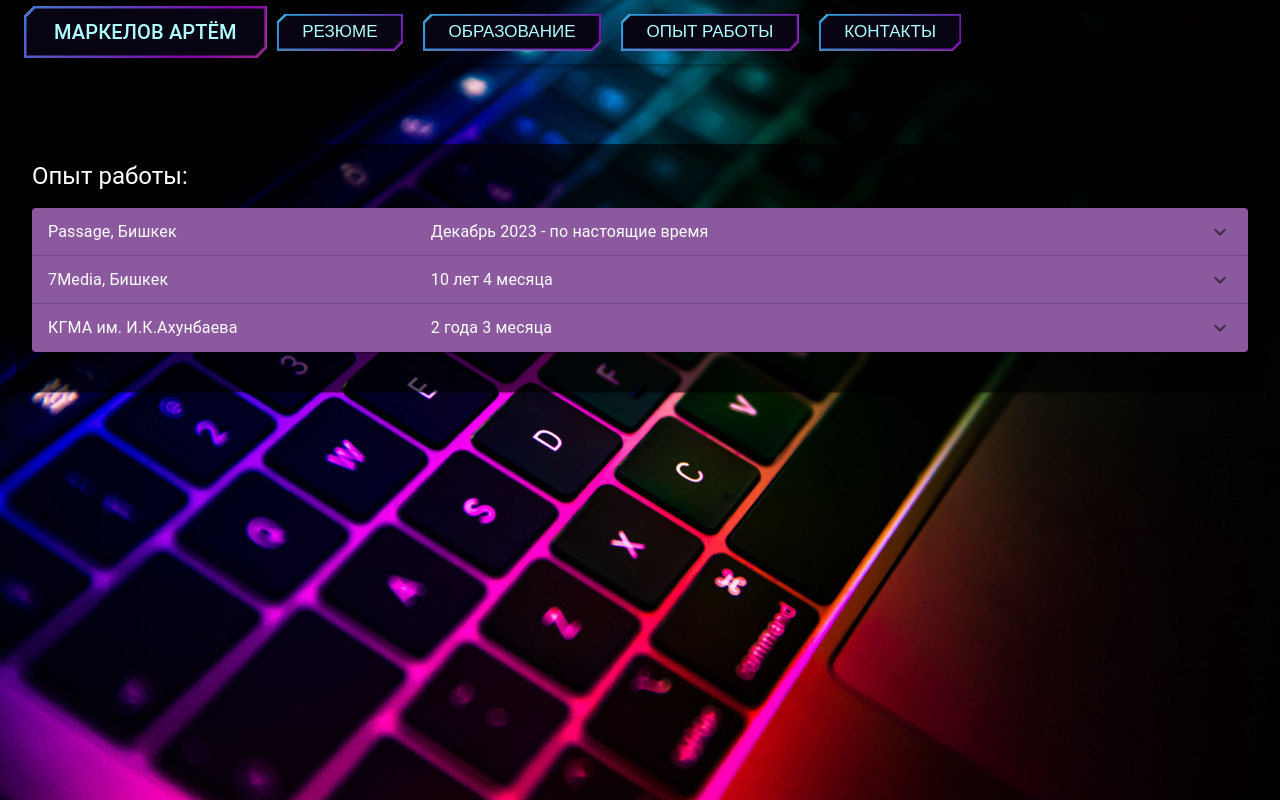
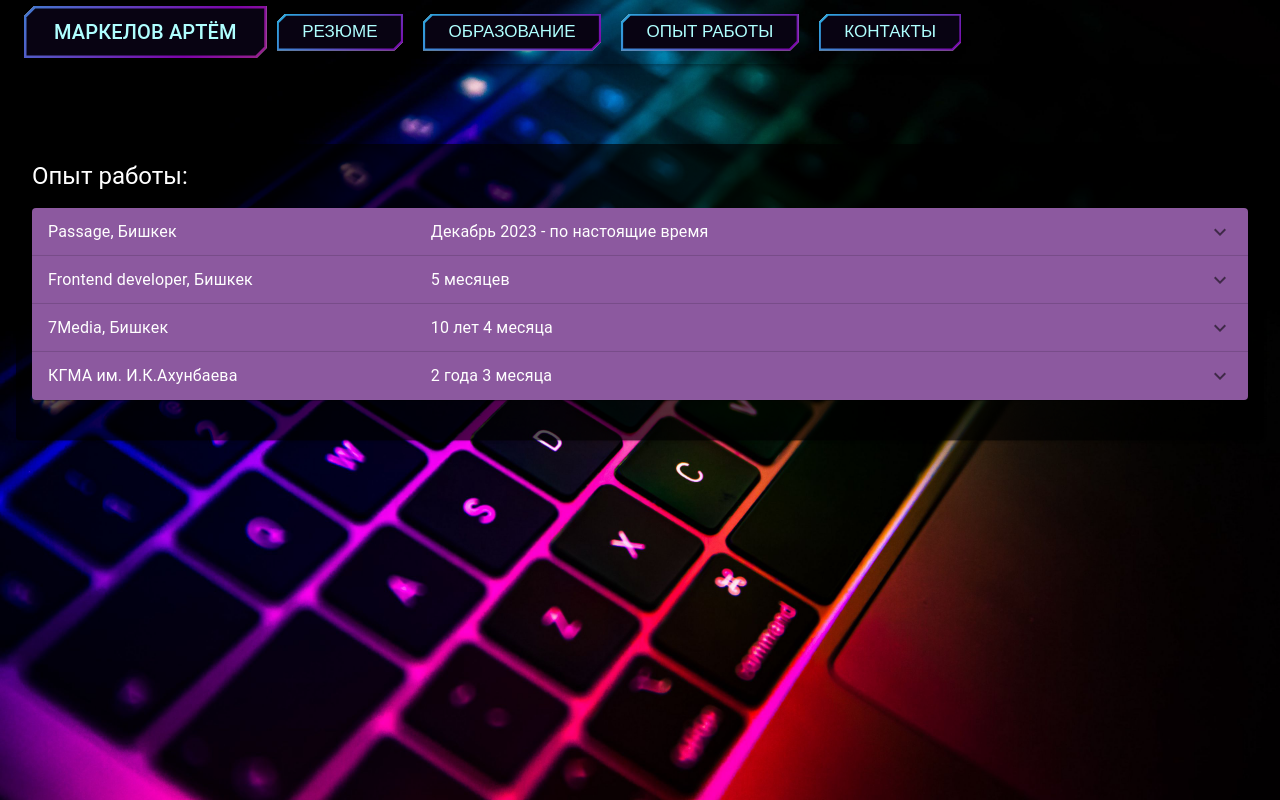
Before and after one commit to 7timoha7/Summary, a React (Create React App) app: page /experience in a window 1280 px wide. Built offline with nearby package versions, Linux system fonts and the light colour scheme.

Commit message:
Freelance!!!

```diff
--- a/src/components/Experience/Experience.tsx
+++ b/src/components/Experience/Experience.tsx
@@ -70,6 +70,39 @@ const Experience = () => {
               id="panel2bh-header"
             >
               <Typography sx={{width: '33%', flexShrink: 0}}>
+                Frontend developer, Бишкек
+              </Typography>
+              <Typography>
+                5 месяцев</Typography>
+            </AccordionSummary>
+            <AccordionDetails>
+              <Box sx={{background: 'rgb(50,27,67)', p: 1, borderRadius: 1}}>
+                <Typography>Июль 2023 —
+                  Декабрь 2023</Typography>
+                <Typography>
+                  Freelance - frontend developer
+                </Typography>
+                <Typography>
+                  Работал над внутреннем проектом компании Factory - компания по производству металлоконструкций. Полный
+                  цикл онлайн оформления заказа от рисования чертежа до оплаты и отслеживания доставки.
+                  Стек технологий используемых на проекте:
+                  React, redux, bootstrap, socket, scss, restAPI, Ajax, sagas.
+                </Typography>
+              </Box>
+
+            </AccordionDetails>
+          </Accordion>
+
+          <Accordion
+            sx={{color: 'white', backgroundColor: 'rgb(140,89,159)'}}
+            expanded={expanded === 'panel2'}
+            onChange={handleChange('panel2')}>
+            <AccordionSummary
+              expandIcon={<ExpandMoreIcon/>}
+              aria-controls="panel2bh-content"
+              id="panel2bh-header"
+            >
+              <Typography sx={{width: '33%', flexShrink: 0}}>
                 7Media, Бишкек
               </Typography>
               <Typography>
```
